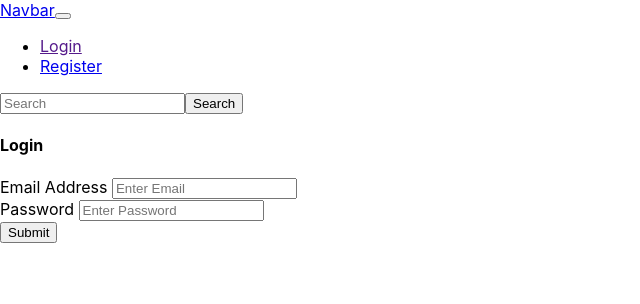
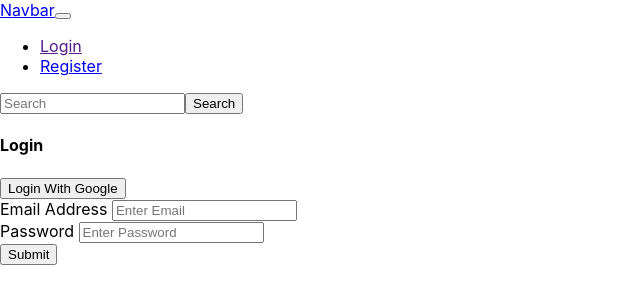
Before and after one commit to saad277/GraphQL-MongoDB, a React (Create React App) app in the folder client/: page /login in a window 1280 px wide. Shown: the top 304 px of the page, without its empty margins (0-640 px from the left). Built offline with nearby package versions, Linux system fonts and the light colour scheme; no server answers.

Commit message:
google login

```diff
--- a/client/src/pages/auth/Login.js
+++ b/client/src/pages/auth/Login.js
@@ -13,7 +13,7 @@ const Login = () => {
     const [email, setEmail] = useState("")
     const [password, setPassword] = useState("")
     const [loading, setLoading] = useState(false)
-    const [success, setSuccess] = useState(false)
+
 
 
     const { dispatch } = useContext(AuthContext)
@@ -51,19 +51,46 @@ const Login = () => {
 
             console.log(error)
             toast.error(error.message)
+            setLoading(false)
         }
 
 
     }
 
 
+    const googleLogin = () => {
+
+        const googleAuthProvider = new firebase.auth.GoogleAuthProvider()
+
+        firebase.auth().signInWithPopup(googleAuthProvider)
+            .then(async (result) => {
+
+                const { user } = result
+
+                const idToken = await user.getIdTokenResult()
+
+                dispatch({
+
+                    type: "LOGGED_IN_USER",
+                    payload: { email: user.email, token: idToken.token }
+                })
+
+                /// send to mongoDb
+
+                history.push("/")
+
+            })
+    }
+
+
     return (
         <div className="container p-5">
 
-            <h4>Login</h4>
+            {loading ? (<h4 className="text-danger">Loading</h4>) : (<h4>Login</h4>)}
 
+            <button onClick={googleLogin} className="btn btn-raised btn-danger mt-5">Login With Google</button>
 
-            <form onSubmit={handleSubmit}>
+            <form onSubmit={handleSubmit} className="mt-2">
 
                 <div className="form-group">
                     <label> Email Address </label>
--- a/client/src/pages/auth/Register.js
+++ b/client/src/pages/auth/Register.js
@@ -47,7 +47,7 @@ const Register = () => {
 
 
 
-            <form onSubmit={handleSubmit}>
+            <form onSubmit={handleSubmit} className="mt-5">
 
                 <div className="form-group">
                     <label> Email Address </label>
```
